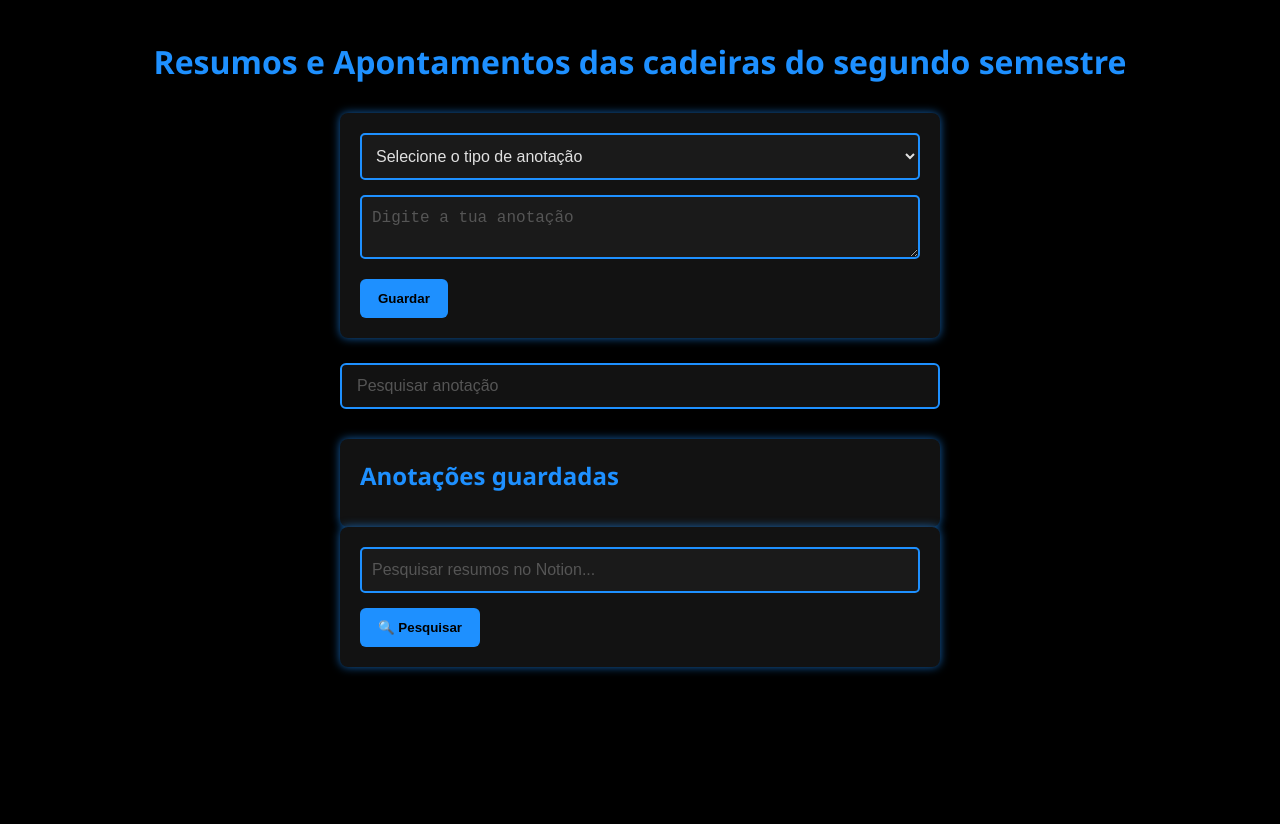
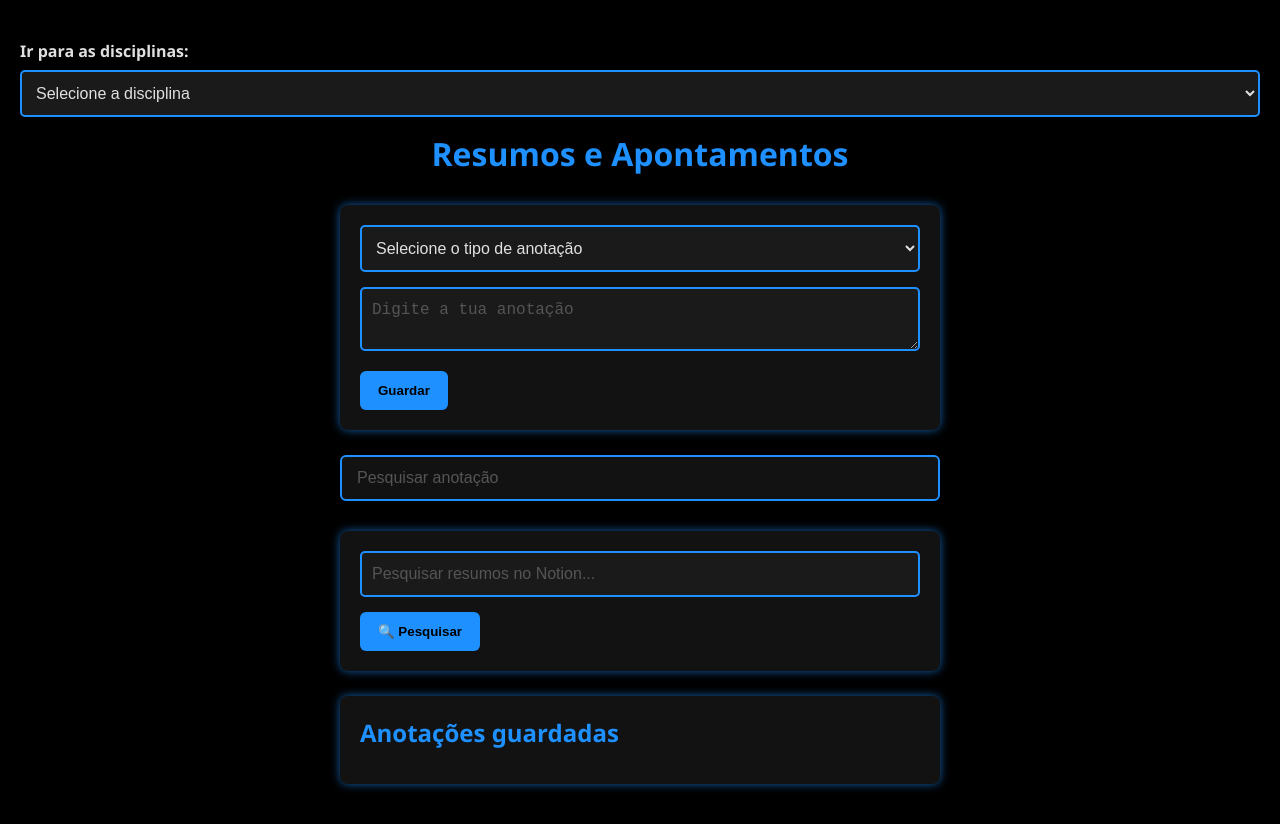
Before and after one commit to H3lito/helito-pages, a website: page index.html in a window 1280 px wide. Before the commit the page ends 800 px from the top, so only its background shows below. Drawn offline with Linux system fonts and the light colour scheme.

Commit message:
Add files via upload

```diff
--- a/index.html
+++ b/index.html
@@ -8,7 +8,18 @@
 
 </head>
 <body>
-    <h1> Resumos e Apontamentos das cadeiras do segundo semestre</h1>
+    <nav>
+        <label for="disciplinas">Ir para as disciplinas:</label>
+        <select id="disciplinas">
+            <option value="" disabled selected>Selecione a disciplina</option>
+            <option value="Cadeiras/TADR.html">Tópicos Avançados de Redes</option>
+            <option value="Cadeiras/RESM.html">Redes e Sistemas Multimédia</option>
+            <option value="Cadeiras/PW.html">Programação Web</option>
+            <option value="Cadeiras/CESNC.html">Criptografia e Segurança nas Comunicações</option>
+        </select>
+    </nav>
+
+    <h1> Resumos e Apontamentos</h1>
 
     <form id="noteform"><select id="notetype" required>
         <option value="" disabled selected>Selecione o tipo de anotação</option>
@@ -16,12 +27,19 @@
         <option value="apontamento">Apontamento</option>
         <option value="comandos">Comandos</option>
     </select>
-    <textarea id="notetext" placeholder="Digite a tua anotação" required>
-</textarea>
+    <textarea id="notetext" placeholder="Digite a tua anotação" required></textarea>
 <button type="submit"> Guardar</button>
 </form>
 
 <input type="text" id="searchinput" placeholder="Pesquisar anotação">
+
+<form action="https://www.notion.so/Studies-1ea3fa3e2521805b8f6df007ce3ab581?pvs=4" method="get" target="_blank">
+  <input type="text" placeholder="Pesquisar resumos no Notion..." />
+  <button type="submit">🔍 Pesquisar</button>
+</form>
+
+
+
 
 <section id="anotacoes">
     <h2>Anotações guardadas</h2>
@@ -29,11 +47,6 @@
         <!-- As anotações serão adicionadas aqui dinamicamente -->
          </div>
 </section>
-
-<form action="https://www.notion.so/Studies-1ea3fa3e2521805b8f6df007ce3ab581?pvs=4" method="get" target="_blank">
-  <input type="text" placeholder="Pesquisar resumos no Notion..." />
-  <button type="submit">🔍 Pesquisar</button>
-</form>
 <script src="script.js"></script>
 </body>
 </html>
--- a/script.js
+++ b/script.js
@@ -0,0 +1,6 @@
+document.getElementById('disciplinas').addEventListener('change', function () {
+  const pagina = this.value;
+  if (pagina) {
+    window.location.href = pagina;
+  }
+});
--- a/style.css
+++ b/style.css
@@ -1,4 +1,25 @@
 /* Reset básico */
+
+
+select {
+  width: 100%;
+  padding: 12px 10px;
+  margin-bottom: 15px;
+  font-size: 1rem;
+  border: 2px solid #1e90ff;
+  border-radius: 5px;
+  background-color: #1a1a1a;
+  color: #e0e0e0;
+  transition: border-color 0.3s ease;
+}
+
+label {
+  color: #e0e0e0;
+  font-weight: bold;
+  margin-bottom: 8px;
+  display: block;
+}
+/* Estilo geral da página */
 * {
   box-sizing: border-box;
   margin: 0;
```
Also changed, not shown: TADR.html (added, +55 -0 lines), package.json (added, +13 -0 lines), server.js (added, +20 -0 lines), CESNC.html (added), PW.html (added), RESM.html (added).
